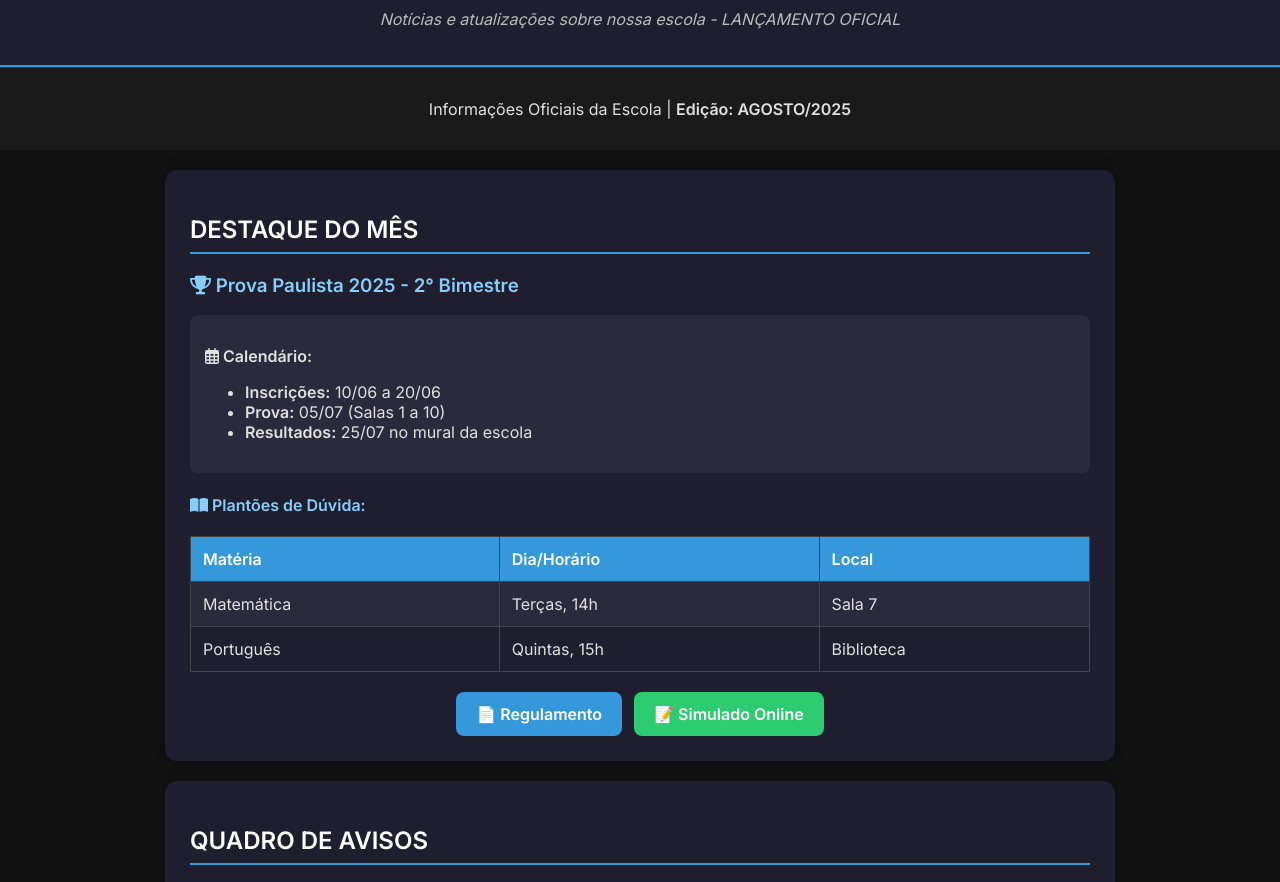
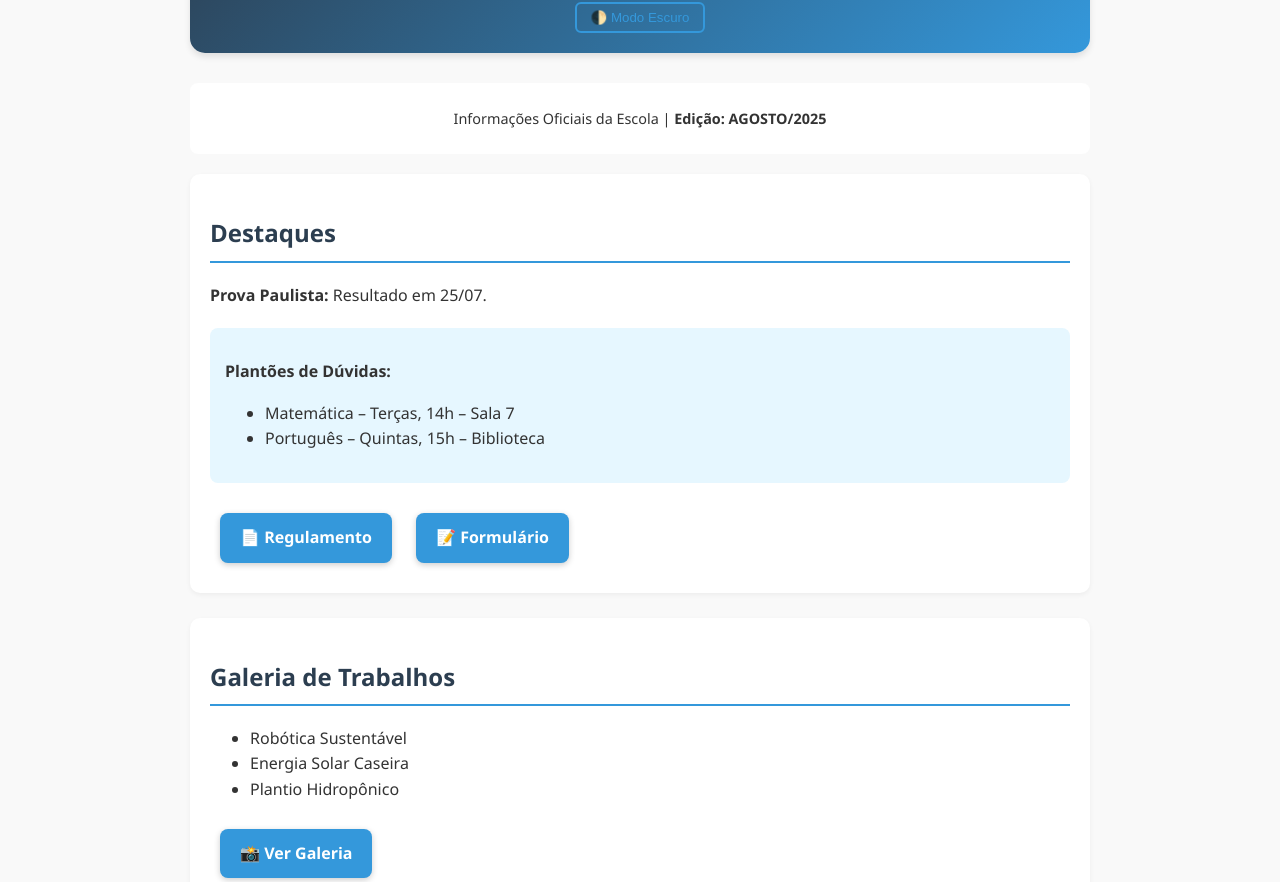
Before and after one commit to cryptitys/Teste-do-jornal, a plain HTML site: page index.html in a window 1280 px wide. Shown: the part 123-1005 px from the top of the page. Drawn offline with Linux system fonts and the light colour scheme.

Commit message:
Update index.html

```diff
--- a/index.html
+++ b/index.html
@@ -1,226 +1,204 @@
-<!DOCTYPE html><html lang="pt-BR">
+<!DOCTYPE html>
+<html lang="pt-BR">
 <head>
   <meta charset="UTF-8" />
   <meta name="viewport" content="width=device-width, initial-scale=1.0" />
   <title>Jornal A.T.A</title>
   <link rel="stylesheet" href="https://cdnjs.cloudflare.com/ajax/libs/font-awesome/6.4.0/css/all.min.css" />
-  <link href="https://fonts.googleapis.com/css2?family=Inter:wght@400;600&display=swap" rel="stylesheet">
   <style>
-    body {
-      font-family: 'Inter', sans-serif;
-      background-color: #121212;
-      color: #e0e0e0;
-      margin: 0;
-      padding: 0;
-    }header.header-jornal {
-  background: #1e1e2f;
-  padding: 40px 20px 20px;
-  text-align: center;
-  border-bottom: 2px solid #3498db;
+    :root {
+      --cor-primaria: #3498db;
+      --cor-secundaria: #2c3e50;
+      --cor-fundo: #f9f9f9;
+      --cor-texto: #333;
+      --cor-clara: #ffffff;
+      --cor-escura: #121212;
     }
 
-header.header-jornal h1 {
-  font-size: 2.5rem;
-  margin-bottom: 10px;
-  color: #ffffff;
+    body.dark-mode {
+      --cor-fundo: #121212;
+      --cor-texto: #f0f0f0;
+      --cor-clara: #1e1e1e;
     }
 
-header.header-jornal p {
-  font-style: italic;
-  color: #bbb;
+    body {
+      font-family: 'Segoe UI', Tahoma, Geneva, Verdana, sans-serif;
+      background-color: var(--cor-fundo);
+      color: var(--cor-texto);
+      line-height: 1.6;
+      margin: 0;
+      padding: 0 20px;
+      max-width: 900px;
+      margin: auto;
+      transition: background 0.3s, color 0.3s;
     }
 
-header.sub-info {
+    .header-jornal {
+      background: linear-gradient(135deg, var(--cor-secundaria), var(--cor-primaria));
+      color: white;
+      padding: 20px;
       text-align: center;
-  padding: 15px;
-  background-color: #1a1a1a;
-  border-top: 1px solid #2c3e50;
+      border-radius: 0 0 15px 15px;
+      box-shadow: 0 4px 6px rgba(0,0,0,0.1);
+      margin-bottom: 30px;
+    }
+
+    .header-jornal h1 {
+      margin: 0;
+      font-size: 2.5rem;
+      text-shadow: 1px 1px 3px rgba(0,0,0,0.3);
+    }
+
+    .header-jornal p {
+      margin: 5px 0 0;
+      font-style: italic;
+    }
+
+    header:not(.header-jornal) {
+      text-align: center;
+      margin: 20px 0;
+      padding: 10px;
+      background-color: var(--cor-clara);
+      border-radius: 8px;
+      font-size: 0.9em;
     }
 
     section {
-  background: #1e1e2f;
-  margin: 20px auto;
-  padding: 25px;
-  border-radius: 12px;
-  max-width: 900px;
-  box-shadow: 0 0 12px rgba(0,0,0,0.4);
+      background: var(--cor-clara);
+      padding: 20px;
+      margin-bottom: 25px;
+      border-radius: 10px;
+      box-shadow: 0 2px 5px rgba(0,0,0,0.05);
+      transition: background 0.3s;
     }
 
     h2 {
-  border-bottom: 2px solid #3498db;
+      color: var(--cor-secundaria);
+      border-bottom: 2px solid var(--cor-primaria);
       padding-bottom: 8px;
-  color: #ffffff;
-}
-
-h3, h4 {
-  color: #87cefa;
     }
 
     table {
       width: 100%;
       border-collapse: collapse;
-  margin-top: 15px;
+      margin: 20px 0;
     }
 
     th, td {
-  padding: 12px;
-  border: 1px solid #444;
-  text-align: left;
+      padding: 12px 15px;
+      border: 1px solid #ddd;
     }
 
     th {
-  background-color: #3498db;
+      background-color: var(--cor-primaria);
       color: white;
     }
 
     tr:nth-child(even) {
-  background-color: #2a2a3d;
+      background-color: #f2f2f2;
     }
 
-a {
-  color: #66ccff;
-  text-decoration: none;
+    tr:hover {
+      background-color: #e6f7ff;
     }
 
-a:hover {
-  text-decoration: underline;
+    .highlight {
+      background: #e6f7ff;
+      padding: 15px;
+      border-radius: 8px;
+      margin: 20px 0;
     }
 
-.highlight, .event-card {
-  background-color: #2a2a3d;
-  padding: 15px;
+    .botao {
+      padding: 12px 20px;
+      margin: 10px;
+      color: white;
+      background-color: var(--cor-primaria);
       border-radius: 8px;
-  margin-top: 15px;
+      text-decoration: none;
+      font-weight: bold;
+      transition: all 0.3s ease;
+      display: inline-block;
+      box-shadow: 0 2px 6px rgba(0,0,0,0.2);
     }
 
-.botoes-simulados, .button-container, .centered-btn {
-  display: flex;
-  justify-content: center;
-  flex-wrap: wrap;
-  gap: 12px;
-  margin-top: 20px;
-}
-
-.botao-azul, .botao-verde, .simulado-btn, .horario-btn {
-  background-color: #3498db;
-  color: white;
-  padding: 12px 20px;
-  border-radius: 8px;
-  font-weight: bold;
-  text-decoration: none;
-  transition: background 0.3s, transform 0.2s;
-}
-
-.botao-verde {
-  background-color: #2ecc71;
-}
-
-.simulado-btn:hover,
-.botao-azul:hover,
-.botao-verde:hover,
-.horario-btn:hover {
+    .botao:hover {
       transform: scale(1.05);
+      background-color: #2980b9;
     }
 
     footer {
+      background: var(--cor-clara);
       text-align: center;
-  padding: 25px;
-  font-size: 0.9em;
-  background-color: #1a1a1a;
-  color: #999;
+      padding: 30px 20px;
+      margin-top: 50px;
+      border-top: 1px solid #ccc;
+      border-radius: 8px;
     }
 
     .social-links a {
       margin: 0 10px;
-  color: #ccc;
-  font-size: 1.5rem;
-  transition: color 0.3s;
+      font-size: 1.5em;
+      color: var(--cor-secundaria);
+      transition: transform 0.2s;
     }
 
     .social-links a:hover {
-  color: #3498db;
+      color: var(--cor-primaria);
+      transform: translateY(-3px);
     }
 
+    .modo-dark-btn {
+      background: none;
+      border: 2px solid var(--cor-primaria);
+      color: var(--cor-primaria);
+      border-radius: 6px;
+      padding: 6px 14px;
+      margin-top: 10px;
+      cursor: pointer;
+      transition: 0.3s;
+    }
+
+    .modo-dark-btn:hover {
+      background: var(--cor-primaria);
+      color: white;
+    }
   </style>
 </head>
 <body>
   <header class="header-jornal">
     <h1>Bem-vindo ao Jornal A.T.A</h1>
     <p>Notícias e atualizações sobre nossa escola - LANÇAMENTO OFICIAL</p>
-  </header>  <header class="sub-info">
+    <button class="modo-dark-btn" onclick="alternarModo()">🌓 Modo Escuro</button>
+  </header>
+
+  <header>
     <p>Informações Oficiais da Escola | <strong>Edição: AGOSTO/2025</strong></p>
-  </header>  <section>
-    <h2>DESTAQUE DO MÊS</h2>
-    <h3><i class="fas fa-trophy"></i> Prova Paulista 2025 - 2° Bimestre</h3>
+  </header>
+
+  <section>
+    <h2>Destaques</h2>
+    <p><strong>Prova Paulista:</strong> Resultado em 25/07.</p>
     <div class="highlight">
-      <p><strong><i class="far fa-calendar-alt"></i> Calendário:</strong></p>
+      <p><strong>Plantões de Dúvidas:</strong></p>
       <ul>
-        <li><strong>Inscrições:</strong> 10/06 a 20/06</li>
-        <li><strong>Prova:</strong> 05/07 (Salas 1 a 10)</li>
-        <li><strong>Resultados:</strong> 25/07 no mural da escola</li>
+        <li>Matemática – Terças, 14h – Sala 7</li>
+        <li>Português – Quintas, 15h – Biblioteca</li>
       </ul>
     </div>
-    <h4><i class="fas fa-book-open"></i> Plantões de Dúvida:</h4>
-    <table>
-      <tr><th>Matéria</th><th>Dia/Horário</th><th>Local</th></tr>
-      <tr><td>Matemática</td><td>Terças, 14h</td><td>Sala 7</td></tr>
-      <tr><td>Português</td><td>Quintas, 15h</td><td>Biblioteca</td></tr>
-    </table>
-    <div class="botoes-simulados">
-      <a href="regulamento.html" class="botao-azul">📄 Regulamento</a>
-      <a href="https://forms.gle/aXTgrb6aNFUcu2u88" class="botao-verde">📝 Simulado Online</a>
-    </div>
-  </section>  <section>
-    <h2>QUADRO DE AVISOS</h2>
-    <div class="event-card">
-      <h3><i class="fas fa-bullhorn"></i> Vagas Abertas:</h3>
-      <h4>Vestibular UNESP 2026</h4>
-      <p>Inscrições abertas até 30/08...</p>
-      <a href="https://forms.gle/aXTgrb6aNFUcu2u88">Leia mais</a>
-      <h4 style="margin-top: 15px;">Processo Seletivo ETEC 2026</h4>
-      <p>Inscrições a partir de 15/07...</p>
-      <a href="https://forms.gle/aXTgrb6aNFUcu2u88">Leia mais</a>
-    </div>
-  </section>  <section>
-    <h2>DESAFIO DO MÊS</h2>
-    <div class="event-card" style="text-align: center;">
-      <h3><i class="fas fa-brain"></i> Simulado da Prova Paulista</h3>
-      <a href="https://forms.gle/aXTgrb6aNFUcu2u88" class="simulado-btn">▶️ RESPONDER SIMULADO</a>
-    </div>
-  </section>  <section>
-    <h2>GALERIA DE TRABALHOS</h2>
-    <h3><i class="fas fa-microscope"></i> Projetos de Ciências:</h3>
-    <ol>
+    <a href="#" class="botao">📄 Regulamento</a>
+    <a href="#" class="botao">📝 Formulário</a>
+  </section>
+
+  <section>
+    <h2>Galeria de Trabalhos</h2>
+    <ul>
       <li>Robótica Sustentável</li>
       <li>Energia Solar Caseira</li>
       <li>Plantio Hidropônico</li>
-    </ol>
-    <div class="centered-btn">
-      <a href="galeria.html" class="botao-azul">📸 Ver Galeria</a>
-    </div>
-  </section>  <section>
-    <h2>SEÇÃO DE DÚVIDAS</h2>
-    <div class="event-card"><p><strong>Q:</strong> Posso usar calculadora?<br><strong>R:</strong> Simples apenas.</p></div>
-    <div class="event-card"><p><strong>Q:</strong> Haverá segunda chamada?<br><strong>R:</strong> Sim, com atestado.</p></div>
-    <div class="centered-btn">
-      <a href="mailto:jornalata@escola.com" class="botao-verde">📨 Envie sua dúvida</a>
-    </div>
-  </section>  <section>
-    <h2>PRÓXIMOS EVENTOS</h2>
-    <div class="event-card">
-      <h3><i class="far fa-calendar-alt"></i> Calendário Junho 2025</h3>
-      <p><strong>Legenda:</strong> DIA T = Dia de Regularizar a Tarefa SP</p>
-    </div>
-    <div class="event-card">
-      <h3><i class="far fa-calendar-check"></i> Eventos em Destaque:</h3>
-      <ul>
-        <li><strong>20/06:</strong> Festa Junina</li>
-        <li><strong>27/06:</strong> Feira de Profissões</li>
     </ul>
-    </div>
-  </section>  <div class="centered-btn" style="margin: 40px 0;">
-    <a href="horarios.html" class="horario-btn">📅 Horários e Aulas</a>
-  </div>  <!-- ... Todo o código acima permanece igual ... -->
+    <a href="#" class="botao">📸 Ver Galeria</a>
+  </section>
 
   <footer>
     <div class="social-links">
@@ -229,42 +207,14 @@ footer {
       <a href="mailto:jornalata@escola.com"><i class="fas fa-envelope"></i></a>
     </div>
     <p>© 2025 Jornal A.T.A | Desenvolvido por Vitor Rodrigues</p>
-  <p><a href="#" onclick="document.getElementById('pix-modal').style.display='flex'" style="color: #66ccff;">Doar 💖</a></p>
   </footer>
 
-<!-- Modal Pix -->
-<div id="pix-modal" style="display: none; position: fixed; top: 0; left: 0; width: 100vw; height: 100vh; background: rgba(0,0,0,0.8); justify-content: center; align-items: center; z-index: 9999;">
-  <div style="background: #222; padding: 20px 30px; border-radius: 10px; color: white; max-width: 400px; text-align: center; position: relative;">
-    <button onclick="document.getElementById('pix-modal').style.display='none'" style="position: absolute; top: 10px; right: 10px; background: none; border: none; color: white; font-size: 18px; cursor: pointer;">✖</button>
-    <h3>💸 Apoie o Jornal</h3>
-    <p>Envie qualquer valor via Pix usando essa chave:</p>
-    <input type="text" value="00020101021126510014br.gov.bcb.pix0129vrodriguespereira38@gmail.com5204000053039865802BR5917VITOR H R PEREIRA6006MOTUCA62070503***6304DC56" id="pix-chave" readonly style="width: 100%; padding: 8px; margin: 10px 0; border-radius: 5px; border: none; background: #333; color: white;">
-    <button onclick="copiarChavePix()" style="background-color: #ff6600; color: white; padding: 10px 15px; border: none; border-radius: 5px; cursor: pointer;">Copiar chave Pix</button>
-    <p style="margin-top: 15px; font-size: 14px; color: #aaa;">Obrigado por apoiar nosso projeto!</p>
-  </div>
-</div>
-
-<!-- Toast de sucesso -->
-<div id="toast" style="display: none; position: fixed; bottom: 20px; right: 20px; background-color: #222; color: #fff; padding: 10px 20px; border-radius: 8px; box-shadow: 0 0 10px rgba(0,0,0,0.5); z-index: 10000; font-size: 14px;">
-  ✅ Chave Pix copiada com sucesso!
-</div>
-
   <script>
-  function copiarChavePix() {
-    const chave = document.getElementById("pix-chave");
-    navigator.clipboard.writeText(chave.value).then(() => {
-      mostrarToast();
-    });
-  }
-
-  function mostrarToast() {
-    const toast = document.getElementById("toast");
-    toast.style.display = "block";
-    setTimeout(() => {
-      toast.style.display = "none";
-    }, 3000);
+    function alternarModo() {
+      document.body.classList.toggle("dark-mode");
+      const btn = document.querySelector(".modo-dark-btn");
+      btn.innerText = document.body.classList.contains("dark-mode") ? "🔆 Modo Claro" : "🌓 Modo Escuro";
     }
   </script>
-
 </body>
 </html>
```
Lines whose indentation alone changed are shown as unchanged.
